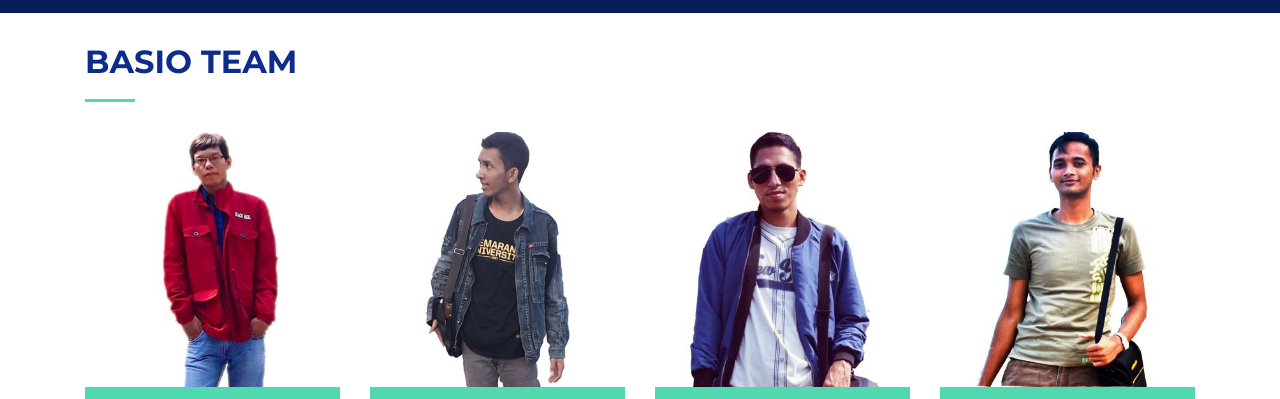
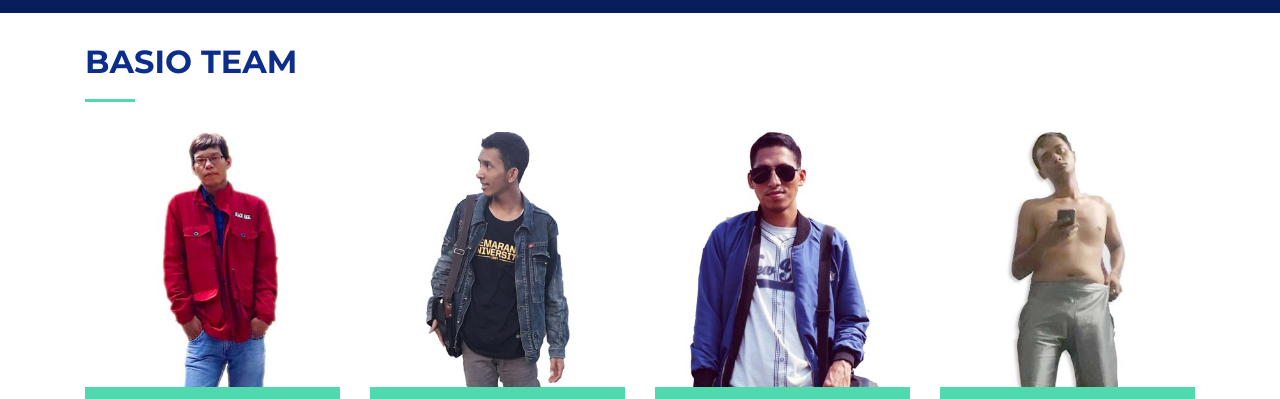
Before and after one commit to Shoichiinaba/Shoichiinaba12.github.io, a plain HTML site: page index.html in a window 1280 px wide. Shown: the part 3600-3999 px from the top of the page. Drawn offline with nearby package versions, Linux system fonts and the light colour scheme; files whose address does not match are found by name.

Commit message:
update foto kirun

```diff
--- a/index.html
+++ b/index.html
@@ -481,7 +481,7 @@
 
           <div class="col-lg-3 col-md-6">
             <div class="member">
-              <div class="pic"><img src="img/team-41.jpg" alt=""></div>
+              <div class="pic"><img src="img/team-4.jpg" alt=""></div>
               <div class="details">
                 <h4>M. Arun Setiadi</h4>
                 <span>Accountant & Inovator</span>
```
